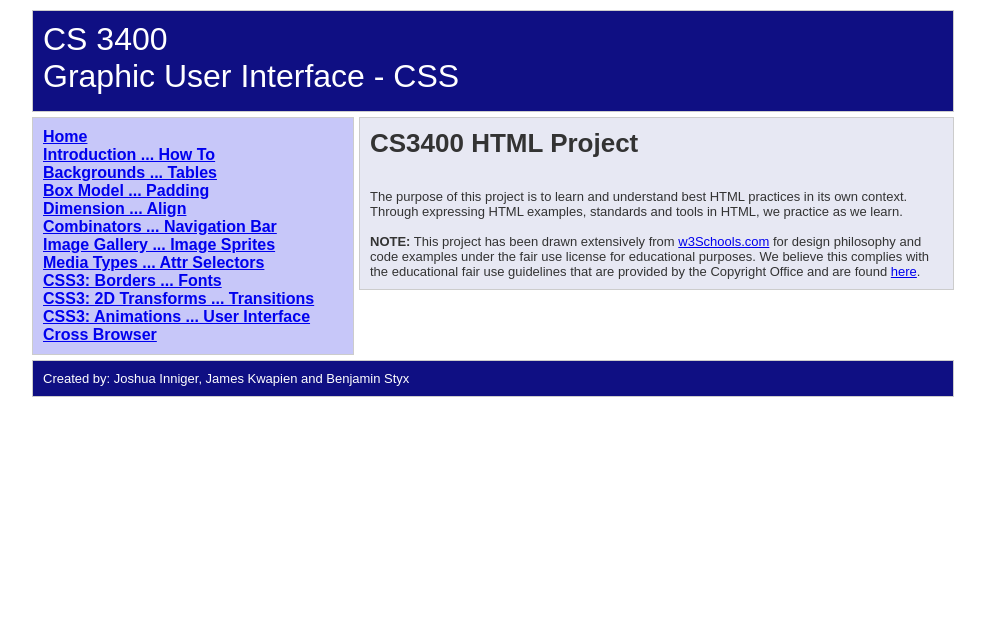
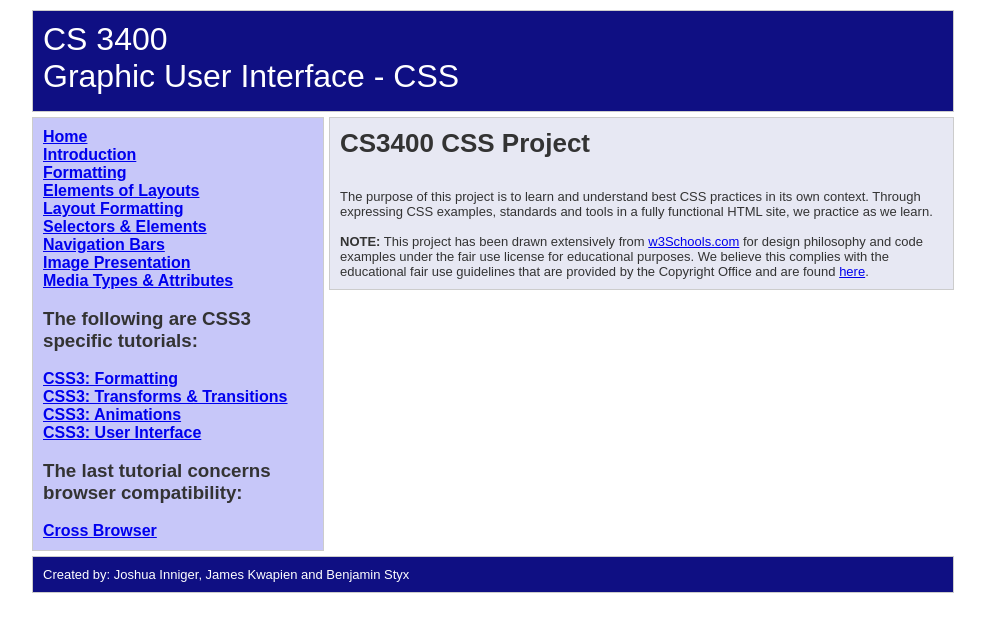
Before and after one commit to bstyx09/CS3400, a plain HTML site: page Assignments/as2/index.html in a window 1280 px wide. Shown: the whole page, without its empty margins (147-1132 px from the left). Drawn offline with Linux system fonts and the light colour scheme.

Commit message:
Updated Index and CSS
Updated Index and CSS with updated links in left column div

```diff
--- a/Assignments/as2/index.html
+++ b/Assignments/as2/index.html
@@ -24,17 +24,21 @@
 		 <div id="leftcolumn">
 
 			   <A HREF="./index.html">Home</A><br>
-			   <A HREF="./examples/e1.html">Introduction ... How To</A><br>
-			   <A HREF="./examples/e1.html">Backgrounds ... Tables</A><br>
-			   <A HREF="./examples/e1.html">Box Model ... Padding</A><br>
-			   <A HREF="./examples/e1.html">Dimension ... Align</A><br>
-			   <A HREF="./examples/e1.html">Combinators ... Navigation Bar</A><br>
-			   <A HREF="./examples/e1.html">Image Gallery ... Image Sprites</A><br>
-			   <A HREF="./index.html">Media Types ... Attr Selectors</A><br>
-			   <A HREF="./index.html">CSS3: Borders ... Fonts</A><br>
-			   <A HREF="./index.html">CSS3: 2D Transforms ... Transitions</A><br>
-			   <A HREF="./index.html">CSS3: Animations ... User Interface</A><br>
-			   <A HREF="./index.html">Cross Browser</A><br>
+			   <A HREF="./examples/e1.html">Introduction</A><br>
+			   <A HREF="./examples/e2.html">Formatting</A><br>
+			   <A HREF="./examples/e3.html">Elements of Layouts</A><br>
+			   <A HREF="./examples/e4.html">Layout Formatting</A><br>
+			   <A HREF="./examples/e5.html">Selectors & Elements</A><br>
+			   <A HREF="./examples/e6.html">Navigation Bars</A><br>
+			   <A HREF="./examples/e7.html">Image Presentation</A><br>
+			   <A HREF="./examples/e8.html">Media Types & Attributes</A><br><br>
+			   <h3>The following are CSS3 specific tutorials:</h3><br>
+			   <A HREF="./examples/e9.html">CSS3: Formatting</A><br>
+			   <A HREF="./examples/e10.html">CSS3: Transforms & Transitions</A><br>
+			   <A HREF="./examples/e11.html">CSS3: Animations</A><br>
+			   <A HREF="./examples/e12.html">CSS3: User Interface</A><br><br>
+			   <h3>The last tutorial concerns browser compatibility:</h3><br>
+			   <A HREF="./examples/e13.html">Cross Browser</A><br>
 
 
 		 </div>
@@ -43,11 +47,11 @@
 		 <!-- Begin Right Column -->
 		 <div id="rightcolumn">
 
-		       <h1>CS3400 HTML Project</h1>
+		       <h1>CS3400 CSS Project</h1>
 			   <br><br>
-			   <p>The purpose of this project is to learn and understand best HTML practices in its own context. Through expressing HTML examples, standards and tools in HTML, we practice as we learn.
+			   <p>The purpose of this project is to learn and understand best CSS practices in its own context. Through expressing CSS examples, standards and tools in a fully functional HTML site, we practice as we learn.
 			   <br><br>
-			   <b>NOTE:</b> This project has been drawn extensively from <a href="http://www.w3schools.com/html/html5_intro.asp">w3Schools.com</a> for design philosophy and code examples under the fair use license for educational purposes. We believe this complies with the educational fair use guidelines that are provided by the Copyright Office and are found <a href="http://www.copyright.gov/circs/circ21.pdf">here</a>.</p>
+			   <b>NOTE:</b> This project has been drawn extensively from <a href="http://www.w3schools.com/css/">w3Schools.com</a> for design philosophy and code examples under the fair use license for educational purposes. We believe this complies with the educational fair use guidelines that are provided by the Copyright Office and are found <a href="http://www.copyright.gov/circs/circ21.pdf">here</a>.</p>
 
 
 		 </div>
--- a/Assignments/as2/main.css
+++ b/Assignments/as2/main.css
@@ -40,7 +40,7 @@ body {
  margin: 0px 5px 5px 0px;
  padding: 10px;
  height: auto;
- width: 300px;
+ width: 270px;
  float: left;
 }
 #rightcolumn {
@@ -51,7 +51,7 @@ body {
  margin: 0px 0px 5px 0px;
  padding: 10px;
  height: auto;
- width: 573px;
+ width: 603px;
  display: inline;
 }
 #footer {
```
